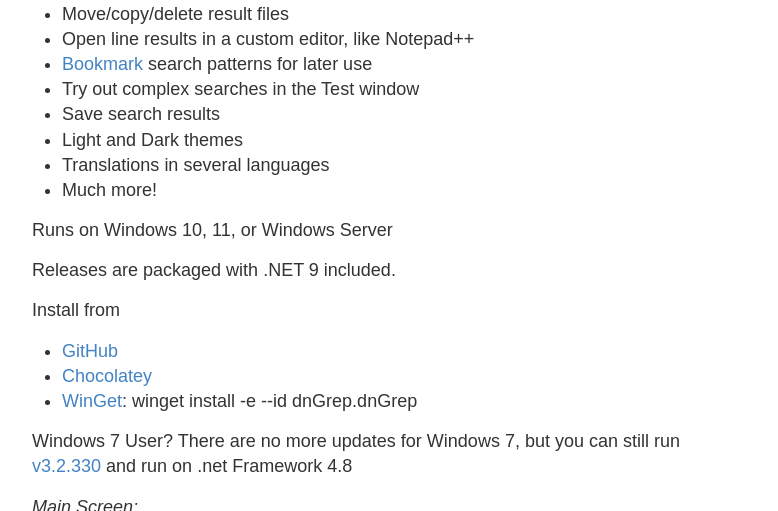
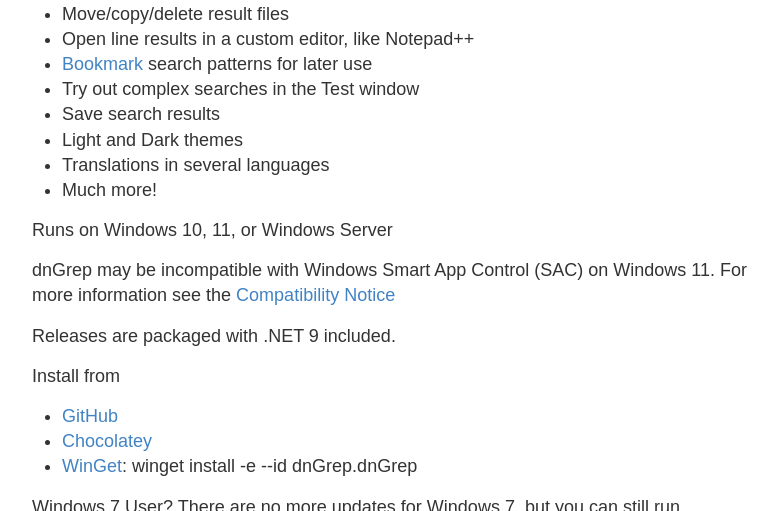
Before and after one commit to dnGrep/dnGrep.github.io, a Jekyll site: the page built from index.md, in a window 1280 px wide and 900 px high, scrolled down 632 px, cut to the strip 0-511 px from the top of the window. Shown: the whole strip, without its empty margins (248-1026 px from the left). Built offline with Jekyll 4.4.1, drawn with Linux system fonts in a browser that asks for light colours.

Commit message:
Add Windows SAC compatibility notice

```diff
--- a/index.md
+++ b/index.md
@@ -24,6 +24,8 @@ Features:
 
 Runs on Windows 10, 11, or Windows Server
 
+dnGrep may be incompatible with Windows Smart App Control (SAC) on Windows 11. For more information see the [Compatibility Notice](https://github.com/dnGrep/dnGrep/wiki/Windows-SAC)
+
 Releases are packaged with .NET 9 included.
 
 Install from
```
